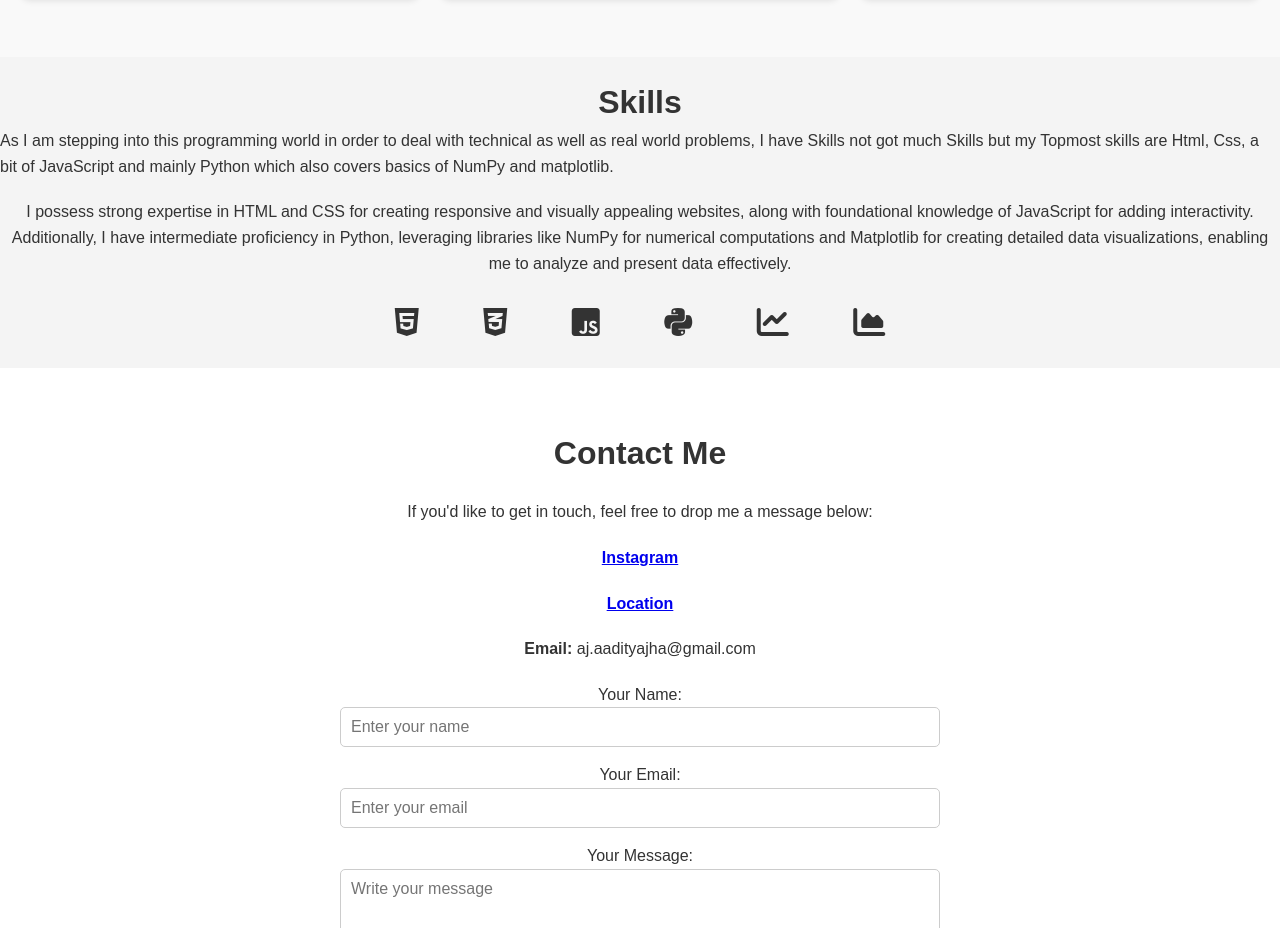
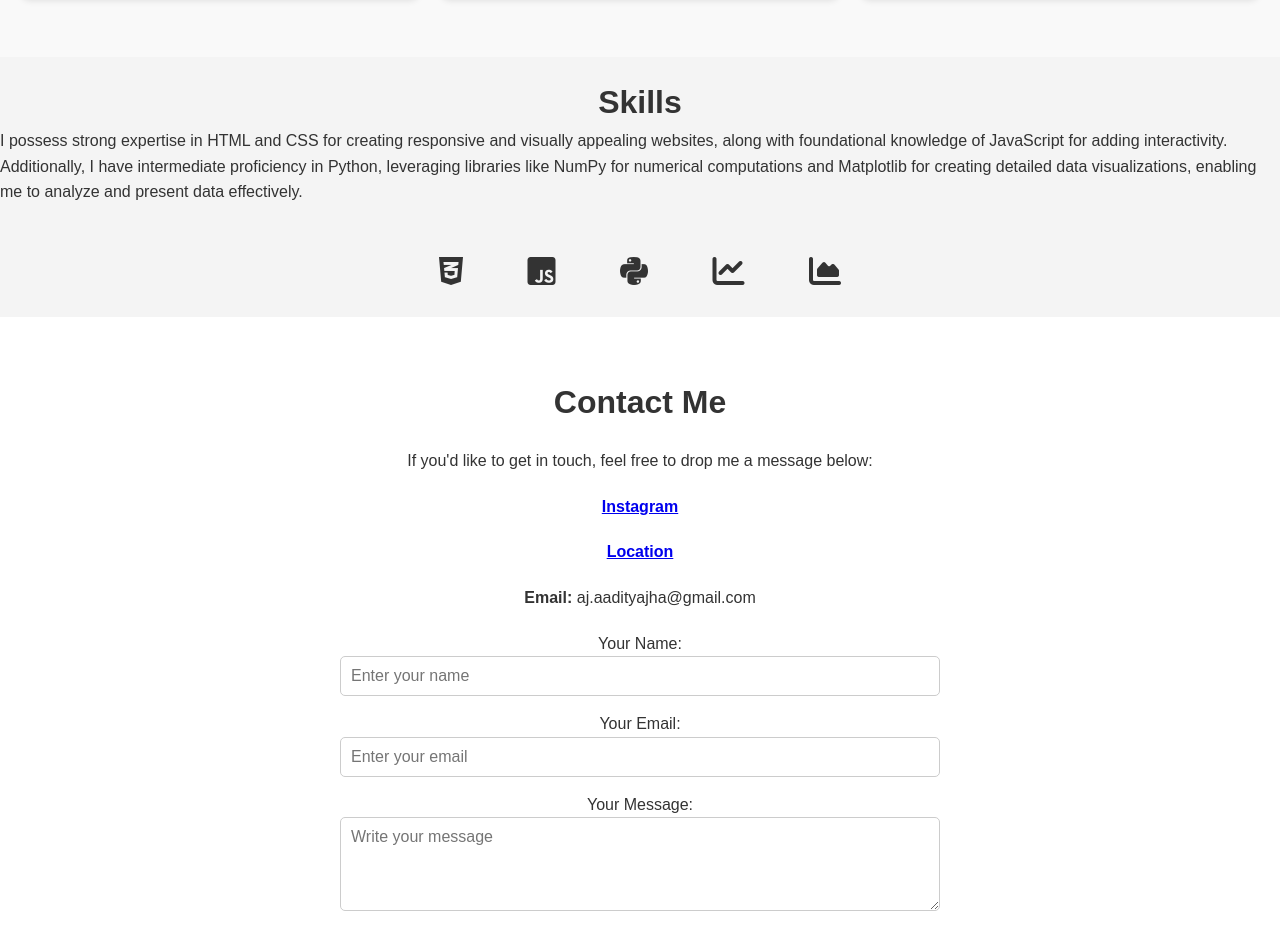
Before and after one commit to aj-AadityaJha/My-portfolio, a plain HTML site: page index.html in a window 1280 px wide. Shown: the part 1527-2455 px from the top of the page. Drawn offline with Linux system fonts and the light colour scheme.

Commit message:
Update index.html

```diff
--- a/index.html
+++ b/index.html
@@ -95,12 +95,9 @@
     </section>
 
     <h1 class="center-heading">Skills</h1>
-    <p>As I am stepping into this programming world in order to deal with technical as well as real world problems, I have
-    Skills not got much Skills but my Topmost skills are Html, Css, a bit of JavaScript
-    and mainly Python which also covers basics of NumPy and matplotlib.</p>
+     <p>I possess strong expertise in HTML and CSS for creating responsive and visually appealing websites, along with foundational knowledge of JavaScript for adding interactivity. Additionally, I have intermediate proficiency in Python, leveraging libraries like NumPy for numerical computations and Matplotlib for creating detailed data visualizations, enabling me to analyze and present data effectively.</p>
     <div class="skills-container">
-      <p>I possess strong expertise in HTML and CSS for creating responsive and visually appealing websites, along with foundational knowledge of JavaScript for adding interactivity. Additionally, I have intermediate proficiency in Python, leveraging libraries like NumPy for numerical computations and Matplotlib for creating detailed data visualizations, enabling me to analyze and present data effectively.</p>
-      <i class="fab fa-html5 skill-icon" title="HTML"></i>
+
       <i class="fab fa-css3-alt skill-icon" title="CSS"></i>
       <i class="fab fa-js-square skill-icon" title="JavaScript"></i>
       <i class="fab fa-python skill-icon" title="Python"></i>
```
